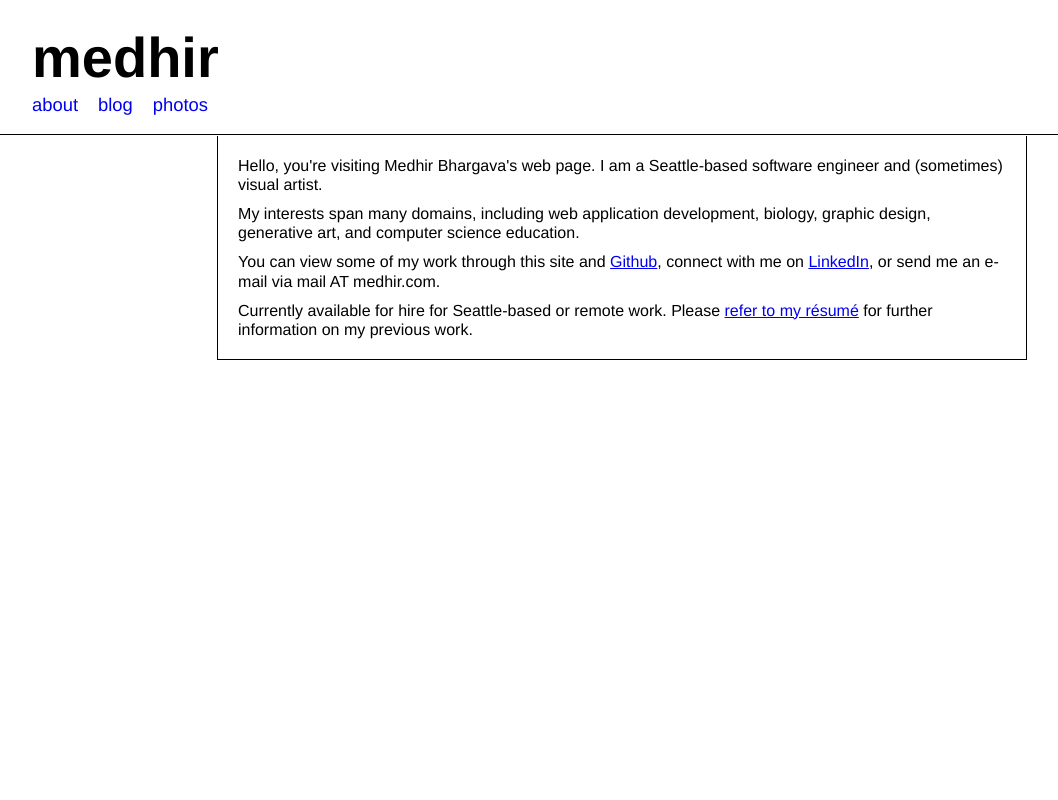
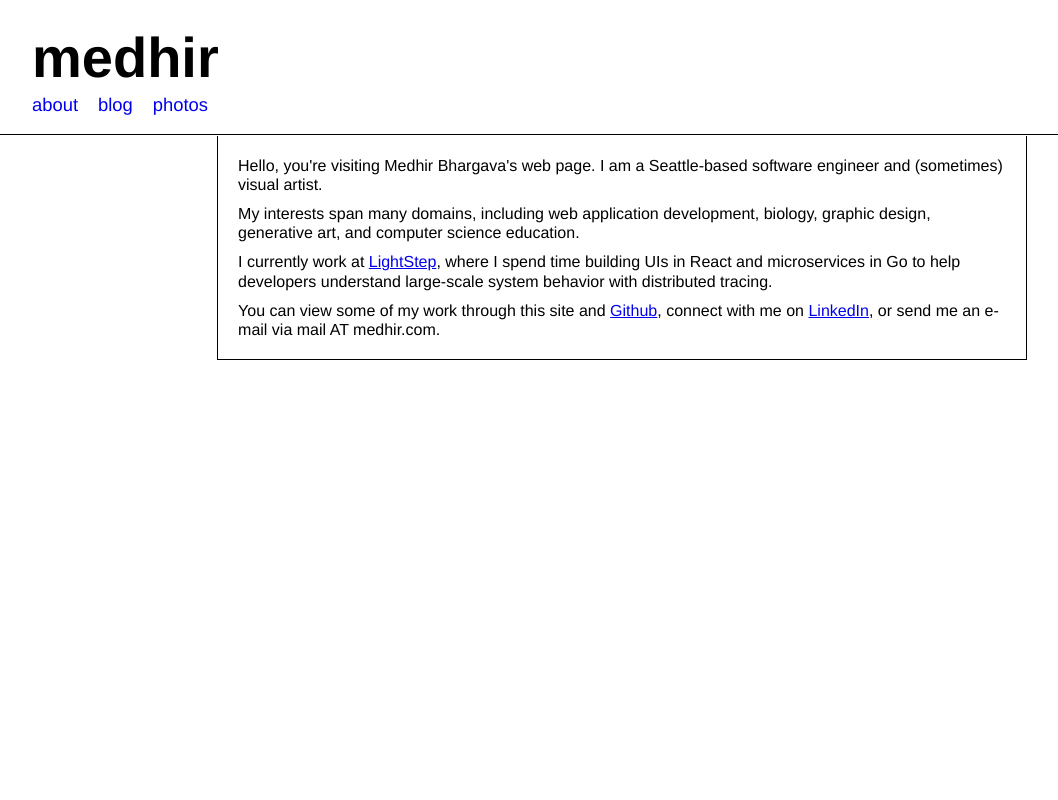
Before and after one commit to medhir/blog, a React (Create React App) app in the folder client/: page /about in a window 1280 px wide. Shown: the top 800 px of the page, without its empty margins (18-1076 px from the left). Built offline with nearby package versions, Linux system fonts and the light colour scheme; no server answers.

Commit message:
Add LS job in about section

```diff
--- a/client/src/Components/About/index.js
+++ b/client/src/Components/About/index.js
@@ -1,5 +1,5 @@
-import React, { Component } from 'react';
-import './About.css';
+import React, { Component } from 'react'
+import './About.css'
 
 class About extends Component {
   render() {
@@ -14,23 +14,28 @@ class About extends Component {
           biology, graphic design, generative art, and computer science
           education.
         </p>
-        {/* <p>My current choice of tools includes React and Go for web pplication development, and Blender for creative endeavors.</p> */}
+        <p>
+          I currently work at <a href="https://lightstep.com">LightStep</a>,
+          where I spend time building UIs in React and microservices in Go to
+          help developers understand large-scale system behavior with
+          distributed tracing.
+        </p>
         <p>
           You can view some of my work through this site and{' '}
           <a href="https://github.com/medhir">Github</a>, connect with me on{' '}
-          <a href="https://linkedin.com/in/medhir">LinkedIn</a>, or send me an
+          <a href="https://linkedin.com/in/medhir">LinkedIn</a>, or send me an{' '}
           e-mail via mail AT medhir.com.
         </p>
-        <p>
+        {/* <p>
           Currently available for hire for Seattle-based or remote work. Please{' '}
           <a href="https://s3-us-west-2.amazonaws.com/medhir-blog-dev/R%C3%A9sum%C3%A9+2019.pdf">
             refer to my résumé
           </a>{' '}
           for further information on my previous work.
-        </p>
+        </p> */}
       </section>
-    );
+    )
   }
 }
 
-export default About;
+export default About
```
